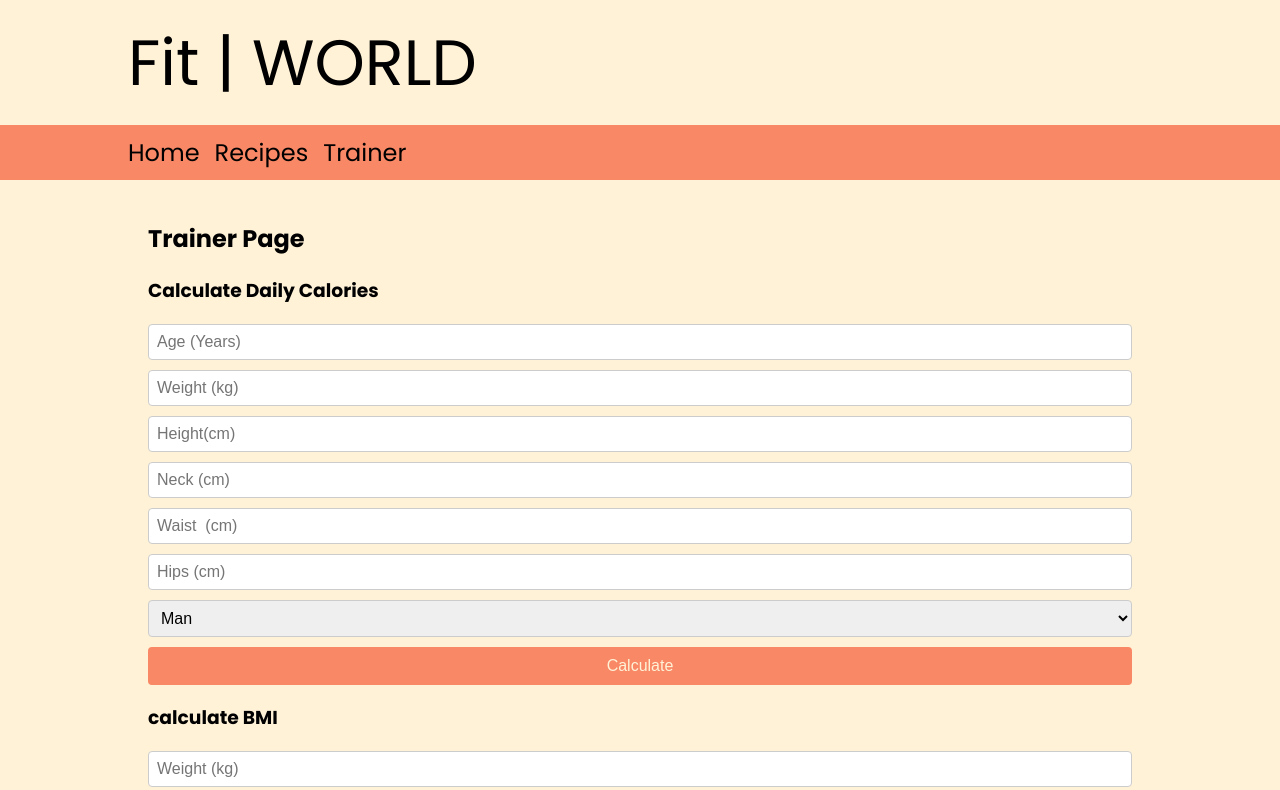
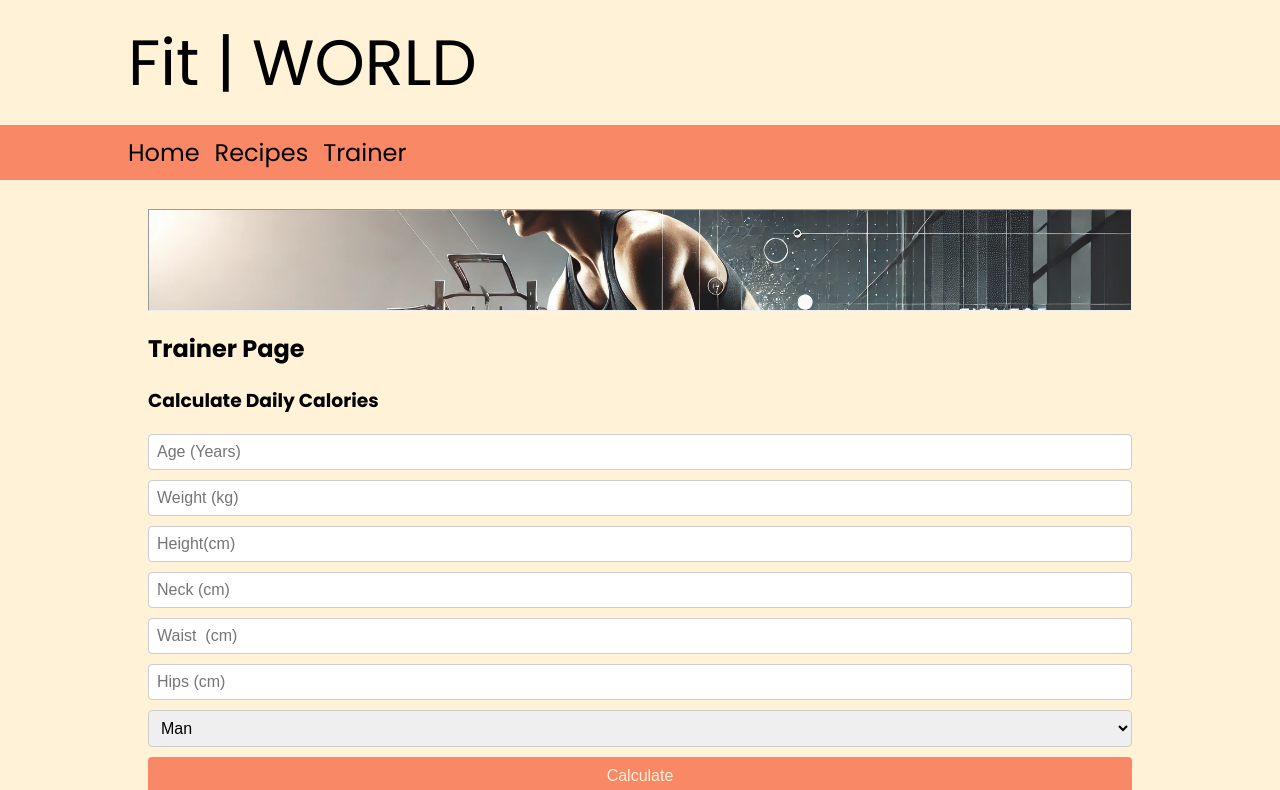
Before and after one commit to jdhernandezS1/pp6react, a React (Create React App) app: page /#/trainer in a window 1280 px wide. Shown: the top 790 px of the page. Built offline with nearby package versions, Linux system fonts and the light colour scheme.

Commit message:
banner trainer page

```diff
--- a/src/pages/Trainer.jsx
+++ b/src/pages/Trainer.jsx
@@ -31,6 +31,7 @@ const Trainer = () => {
 
     return (
         <div className={styles["trainer-page"]}>
+            <hr className={styles.banner}/>
             <h2>Trainer Page</h2>
 
             <section>
--- a/src/styles/trainer/Trainer.module.css
+++ b/src/styles/trainer/Trainer.module.css
@@ -31,3 +31,9 @@ form select {
 .trainer-page form button:hover {
     background-color: var(--title-one-color);
 }
+
+.banner{
+    background-image:url("../../../statics/banners/trainer.webp");
+    background-size: cover;
+    height: 100px;
+}
```
